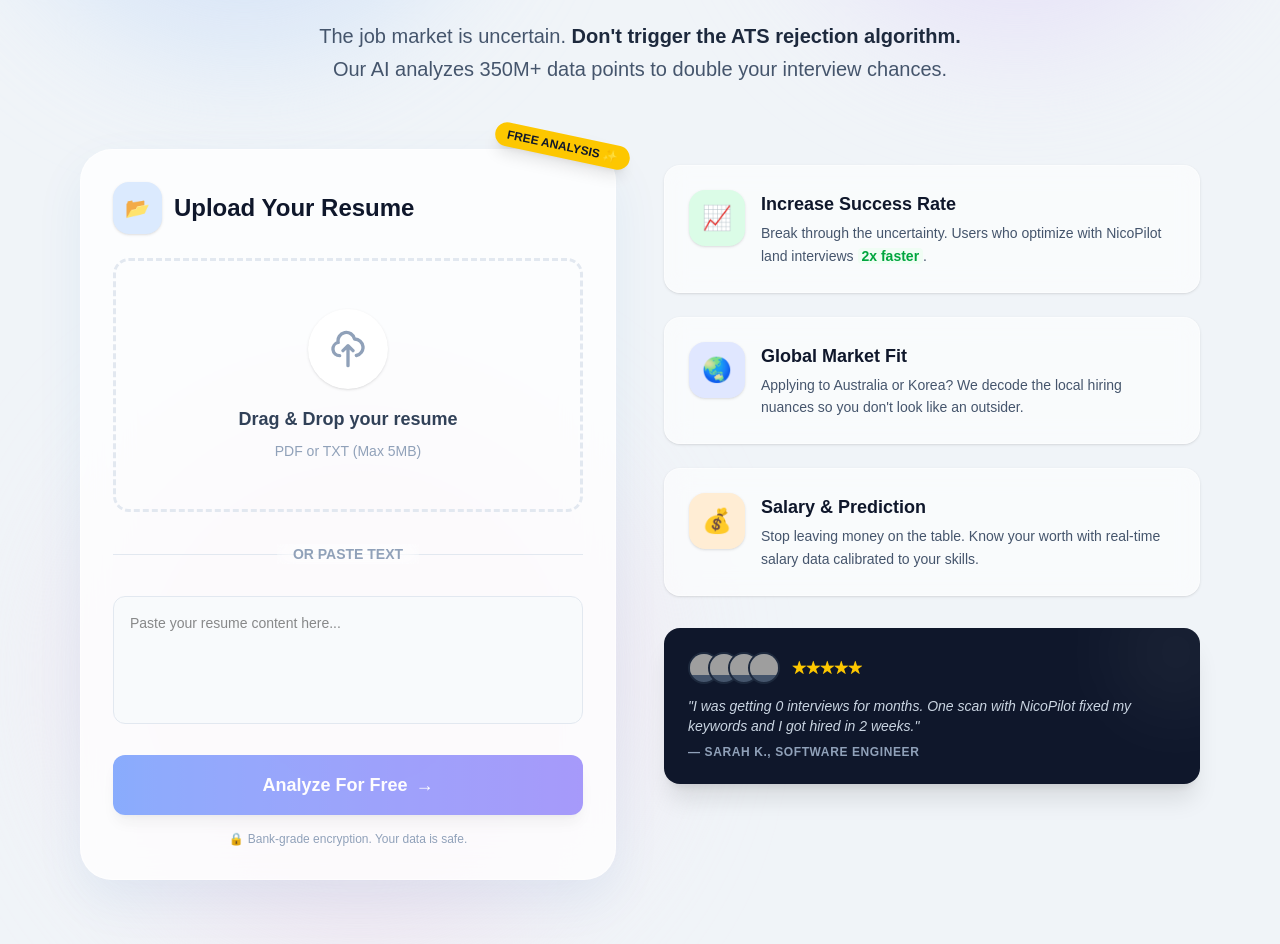
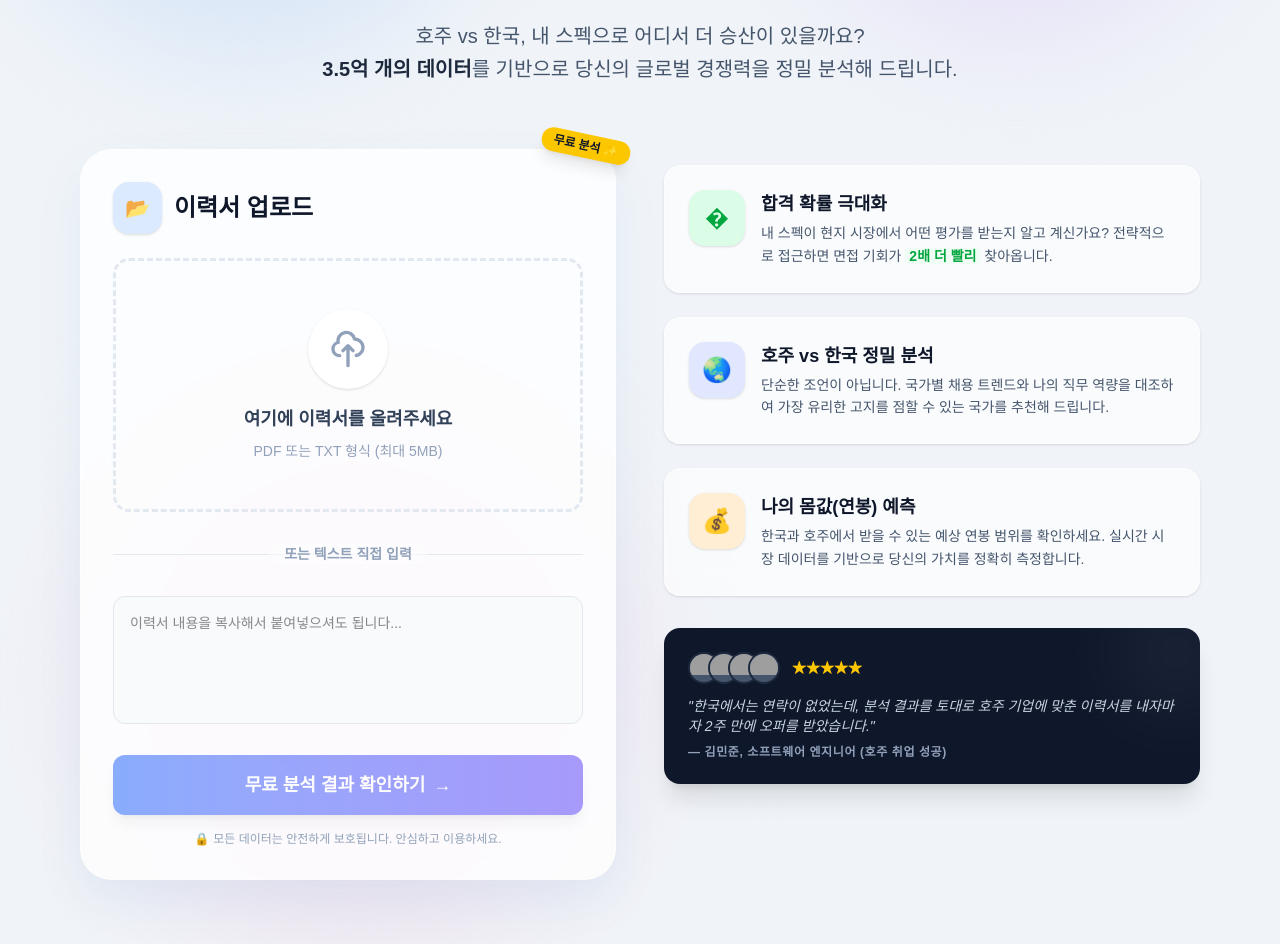
Before and after one commit to Duru2/NicoPilot, a Next.js app: page / in a window 1280 px wide. Shown: the part 440-1384 px from the top of the page. Built offline with nearby package versions, Linux system fonts and the light colour scheme; grey boxes are pictures that could not be loaded.

Commit message:
Refine Korean voice and currency formatting: Focus on market advantage

```diff
--- a/app/page.tsx
+++ b/app/page.tsx
@@ -29,7 +29,7 @@
 
         const data = await response.json();
         if (!response.ok) {
-          throw new Error(data.error || 'Failed to extract PDF text');
+          throw new Error(data.error || 'PDF 텍스트 추출에 실패했습니다');
         }
         setResumeText(data.text);
       } else {
@@ -37,7 +37,7 @@
         setResumeText(text);
       }
     } catch (err: any) {
-      setError(`Vercel Debug Error: ${err.message || 'Failed to read file.'}`);
+      setError(`Vercel 디버그 에러: ${err.message || '파일을 읽는데 실패했습니다.'}`);
       console.error(err);
     } finally {
       setIsLoading(false);
@@ -55,7 +55,7 @@
 
   const handleAnalyze = async () => {
     if (!resumeText.trim()) {
-      setError('Please upload a resume or paste your resume text');
+      setError('이력서를 업로드하거나 텍스트를 입력해주세요');
       return;
     }
 
@@ -72,13 +72,13 @@
       });
 
       if (!response.ok) {
-        throw new Error('Analysis failed');
+        throw new Error('분석에 실패했습니다');
       }
 
       const data = await response.json();
       router.push(`/results/${data.id}`);
     } catch (err) {
-      setError('Failed to analyze resume. Please try again.');
+      setError('이력서 분석에 실패했습니다. 다시 시도해주세요.');
       console.error(err);
     } finally {
       setIsLoading(false);
@@ -104,18 +104,17 @@
         <div className="text-center mb-16 space-y-6 animate-fade-in-up">
           <div className="inline-flex items-center gap-2 px-4 py-2 bg-gradient-to-r from-blue-50 to-purple-50 border border-blue-100 rounded-full shadow-sm mb-4">
             <span className="text-xl">🚀</span>
-            <span className="text-sm font-bold text-blue-800 tracking-wide uppercase">Used by 10,000+ ambitious professionals</span>
+            <span className="text-sm font-bold text-blue-800 tracking-wide uppercase">10,000명 이상의 야심 찬 전문가들이 선택</span>
           </div>
 
           <h1 className="text-5xl md:text-7xl font-extrabold tracking-tight text-slate-900 leading-tight">
-            Stop Guessing. <br />
-            Start <span className="text-transparent bg-clip-text bg-gradient-to-r from-blue-600 to-violet-600">Getting Hired.</span>
+            막연한 지원은 그만. <br />
+            나에게 <span className="text-transparent bg-clip-text bg-gradient-to-r from-blue-600 to-violet-600">더 유리한 시장</span>은 어디일까요?
           </h1>
 
           <p className="text-xl text-slate-600 max-w-2xl mx-auto leading-relaxed">
-            The job market is uncertain. <span className="font-semibold text-slate-800">Don't trigger the ATS rejection algorithm.</span>
-            <br className="hidden md:block" />
-            Our AI analyzes 350M+ data points to double your interview chances.
+            호주 vs 한국, 내 스펙으로 어디서 더 승산이 있을까요? <br className="hidden md:block" />
+            <span className="font-semibold text-slate-800">3.5억 개의 데이터</span>를 기반으로 당신의 글로벌 경쟁력을 정밀 분석해 드립니다.
           </p>
         </div>
 
@@ -124,13 +123,13 @@
           {/* Left Column: Upload (Interactive & Cute) */}
           <div className="bg-white/80 backdrop-blur-xl rounded-[2rem] p-8 shadow-[0_20px_50px_rgba(8,_112,_184,_0.07)] border border-white/50 relative group hover:shadow-2xl transition-all duration-300">
             <div className="absolute -top-4 -right-4 bg-yellow-400 text-slate-900 text-xs font-bold px-3 py-1 rounded-full shadow-lg transform rotate-12 z-20">
-              FREE ANALYSIS ✨
+              무료 분석 ✨
             </div>
 
             <div className="relative z-10">
               <h2 className="text-2xl font-bold text-slate-900 mb-6 flex items-center gap-3">
                 <span className="bg-blue-100 text-blue-600 p-3 rounded-2xl text-xl shadow-sm">📂</span>
-                Upload Your Resume
+                이력서 업로드
               </h2>
 
               <div
@@ -149,9 +148,9 @@
                   </div>
                   <div>
                     <p className="text-lg font-bold text-slate-700">
-                      {isDragActive ? 'Drop it like it\'s hot! 🔥' : 'Drag & Drop your resume'}
+                      {isDragActive ? '필요한 정보를 읽고 있어요! 🔥' : '여기에 이력서를 올려주세요'}
                     </p>
-                    <p className="text-sm text-slate-400 mt-2 font-medium">PDF or TXT (Max 5MB)</p>
+                    <p className="text-sm text-slate-400 mt-2 font-medium">PDF 또는 TXT 형식 (최대 5MB)</p>
                   </div>
                 </div>
               </div>
@@ -161,14 +160,14 @@
                   <div className="w-full border-t border-slate-200"></div>
                 </div>
                 <div className="relative flex justify-center text-sm">
-                  <span className="px-4 bg-white/0 backdrop-blur-sm text-slate-400 font-bold bg-[#F0F4F8]">OR PASTE TEXT</span>
+                  <span className="px-4 bg-white/0 backdrop-blur-sm text-slate-400 font-bold bg-[#F0F4F8]">또는 텍스트 직접 입력</span>
                 </div>
               </div>
 
               <textarea
                 value={resumeText}
                 onChange={(e) => setResumeText(e.target.value)}
-                placeholder="Paste your resume content here..."
+                placeholder="이력서 내용을 복사해서 붙여넣으셔도 됩니다..."
                 className="w-full h-32 p-4 bg-slate-50 border border-slate-200 rounded-xl focus:ring-4 focus:ring-blue-100 focus:border-blue-400 resize-none transition-all text-sm font-medium"
               />
 
@@ -186,18 +185,18 @@
                 {isLoading ? (
                   <>
                     <div className="w-5 h-5 border-2 border-white/30 border-t-white rounded-full animate-spin"></div>
-                    <span>Analyzing...</span>
+                    <span>당신의 경쟁력을 분석 중...</span>
                   </>
                 ) : (
                   <>
-                    <span>Analyze For Free</span>
+                    <span>무료 분석 결과 확인하기</span>
                     <span className="group-hover:translate-x-1 transition-transform">→</span>
                   </>
                 )}
               </button>
 
               <p className="text-center text-xs text-slate-400 mt-4 font-medium flex items-center justify-center gap-1">
-                🔒 <span>Bank-grade encryption. Your data is safe.</span>
+                🔒 <span>모든 데이터는 안전하게 보호됩니다. 안심하고 이용하세요.</span>
               </p>
             </div>
           </div>
@@ -206,11 +205,11 @@
           <div className="space-y-6 pt-4">
             <div className="bg-white/60 backdrop-blur-md p-6 rounded-2xl border border-white/40 shadow-sm hover:shadow-md transition-all hover:scale-[1.02] cursor-default">
               <div className="flex gap-4">
-                <div className="w-14 h-14 bg-green-100 text-green-600 rounded-2xl flex items-center justify-center text-2xl shadow-sm shrink-0">📈</div>
+                <div className="w-14 h-14 bg-green-100 text-green-600 rounded-2xl flex items-center justify-center text-2xl shadow-sm shrink-0">�</div>
                 <div>
-                  <h3 className="text-lg font-bold text-slate-900 mb-1">Increase Success Rate</h3>
+                  <h3 className="text-lg font-bold text-slate-900 mb-1">합격 확률 극대화</h3>
                   <p className="text-slate-600 leading-relaxed text-sm font-medium">
-                    Break through the uncertainty. Users who optimize with NicoPilot land interviews <span className="text-green-600 font-bold bg-green-50 px-1 rounded">2x faster</span>.
+                    내 스펙이 현지 시장에서 어떤 평가를 받는지 알고 계신가요? 전략적으로 접근하면 면접 기회가 <span className="text-green-600 font-bold bg-green-50 px-1 rounded">2배 더 빨리</span> 찾아옵니다.
                   </p>
                 </div>
               </div>
@@ -220,9 +219,9 @@
               <div className="flex gap-4">
                 <div className="w-14 h-14 bg-indigo-100 text-indigo-600 rounded-2xl flex items-center justify-center text-2xl shadow-sm shrink-0">🌏</div>
                 <div>
-                  <h3 className="text-lg font-bold text-slate-900 mb-1">Global Market Fit</h3>
+                  <h3 className="text-lg font-bold text-slate-900 mb-1">호주 vs 한국 정밀 분석</h3>
                   <p className="text-slate-600 leading-relaxed text-sm font-medium">
-                    Applying to Australia or Korea? We decode the local hiring nuances so you don't look like an outsider.
+                    단순한 조언이 아닙니다. 국가별 채용 트렌드와 나의 직무 역량을 대조하여 가장 유리한 고지를 점할 수 있는 국가를 추천해 드립니다.
                   </p>
                 </div>
               </div>
@@ -232,9 +231,9 @@
               <div className="flex gap-4">
                 <div className="w-14 h-14 bg-orange-100 text-orange-600 rounded-2xl flex items-center justify-center text-2xl shadow-sm shrink-0">💰</div>
                 <div>
-                  <h3 className="text-lg font-bold text-slate-900 mb-1">Salary & Prediction</h3>
+                  <h3 className="text-lg font-bold text-slate-900 mb-1">나의 몸값(연봉) 예측</h3>
                   <p className="text-slate-600 leading-relaxed text-sm font-medium">
-                    Stop leaving money on the table. Know your worth with real-time salary data calibrated to your skills.
+                    한국과 호주에서 받을 수 있는 예상 연봉 범위를 확인하세요. 실시간 시장 데이터를 기반으로 당신의 가치를 정확히 측정합니다.
                   </p>
                 </div>
               </div>
@@ -255,10 +254,10 @@
                   <span className="text-yellow-400 font-bold text-sm">★★★★★</span>
                 </div>
                 <p className="font-medium text-slate-300 text-sm italic">
-                  "I was getting 0 interviews for months. One scan with NicoPilot fixed my keywords and I got hired in 2 weeks."
+                  "한국에서는 연락이 없었는데, 분석 결과를 토대로 호주 기업에 맞춘 이력서를 내자마자 2주 만에 오퍼를 받았습니다."
                 </p>
                 <p className="text-slate-400 text-xs mt-2 font-bold uppercase tracking-wider">
-                  — Sarah K., Software Engineer
+                  — 김민준, 소프트웨어 엔지니어 (호주 취업 성공)
                 </p>
               </div>
             </div>
```
Also changed, not shown: app/results/[id]/page.tsx (+41 -35 lines).
